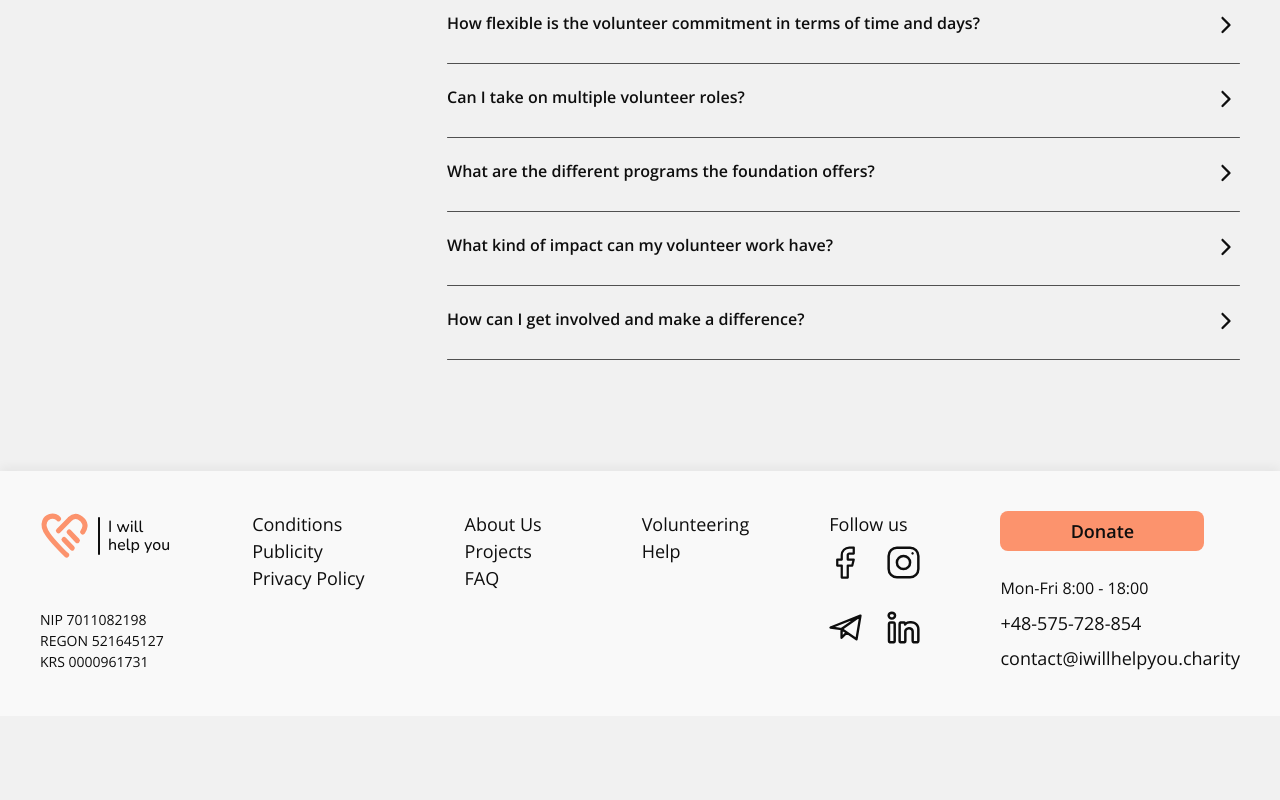
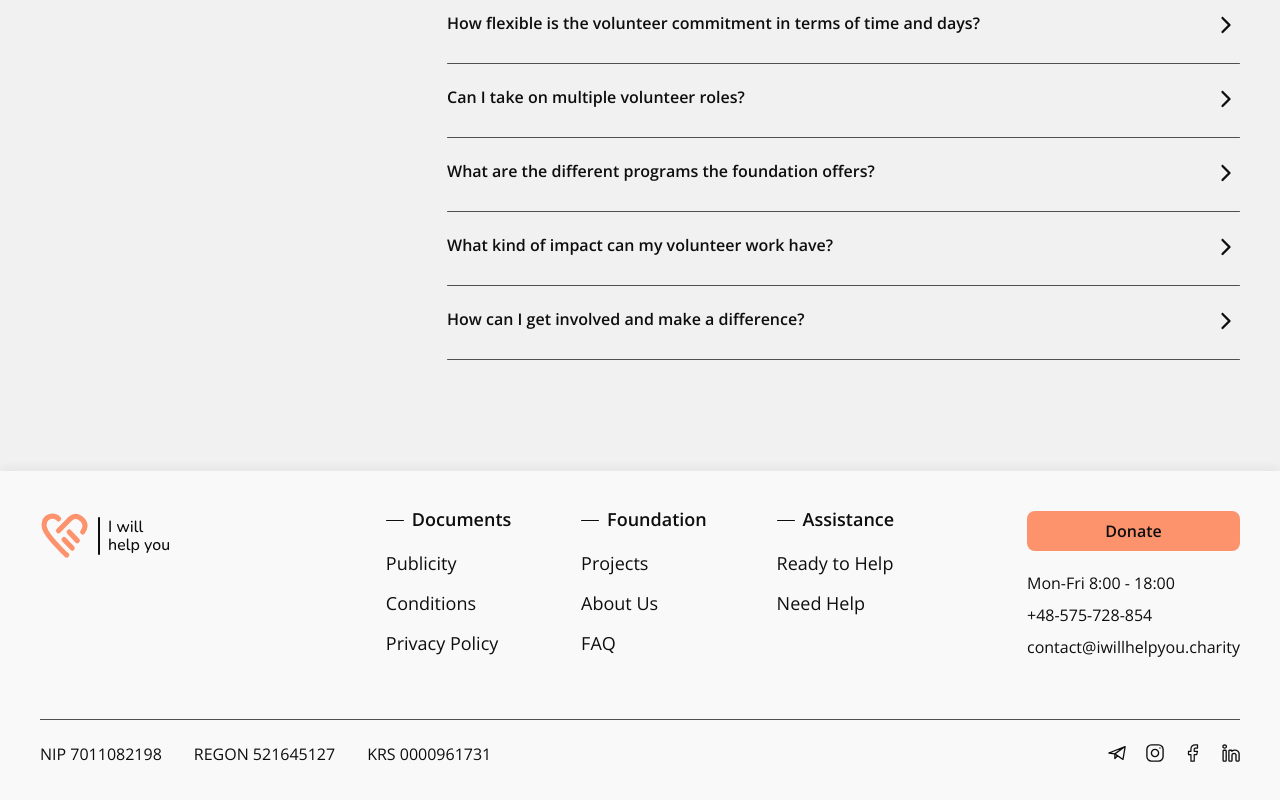
Before and after one commit to anpdko/i-will-help-you-client, a React (Vite) app: page /volunteer in a window 1280 px wide. Shown: the part 3318-4118 px from the top of the page. Before the commit the page ends 4034 px from the top, so only its background shows below. Built offline with nearby package versions, Linux system fonts and the light colour scheme; no server answers; sample sign-in values are in the browser's storage.

Commit message:
redesign footer

```diff
--- a/src/components/Footer/Footer.module.scss
+++ b/src/components/Footer/Footer.module.scss
@@ -2,47 +2,59 @@
 
 .footer {
   box-shadow: 0px -4px 10px 0px rgba(14, 14, 14, 0.05);
-  line-height: 1.5;
+  line-height: 100%;
   @media (min-width: $mobileSmall) {
     background-color: var(--milky);
   }
+  //========================================================================================================================================================
   :global {
     .container {
+      display: flex;
+      flex-direction: column;
       @include adaptiveValue('padding-top', 40, 28, 0, 1200, 390);
-      padding-bottom: toRem(44);
-      @include adaptiveValue('font-size', 18, 16, 0, 1200, 390);
-      display: flex;
-      justify-content: space-between;
-      flex-direction: column;
-      gap: 3rem;
-
-      @media (max-width: em(1126)) {
-        flex-wrap: wrap;
-      }
-
-      @media screen and (min-width: 24.41rem) {
-        flex-direction: row;
-      }
+      @include adaptiveValue('gap', 64, 42, 0, 1200, 390);
     }
   }
-  .column {
+  //========================================================================================================================================================
+  .top {
     display: flex;
-
-    justify-content: space-between;
-    gap: toRem(12);
-    @media (min-width: em(608)) {
+    @include adaptiveValue('gap', 64, 42, 0, 1200, 992);
+    @media (max-width: $mobile) {
       flex-direction: column;
     }
-    @media (max-width: em(608)) {
+  }
+  //========================================================================================================================================================
+  .bottom {
+    border-top: toRem(1) solid var(--dark-grey);
+    display: flex;
+    flex-wrap: wrap-reverse;
+    padding-top: toRem(24);
+    @include adaptiveValue('padding-bottom', 40, 28, 0, 1200, 390);
+    gap: toRem(42);
+    @media (min-width: $mobile) {
+      align-items: center;
+      justify-content: space-between;
+    }
+    @media (max-width: $mobile) {
+      flex-direction: column-reverse;
+    }
+  }
+  //========================================================================================================================================================
+
+  .logo {
+    display: flex;
+    flex: 1 1 auto;
+    @include adaptiveValue("gap", 63, 40,1,380,320);
+    @media (max-width: $mobile) {
+
       width: 100%;
+      justify-content: space-between;
     }
-
-    &__logo {
-      display: inline-block;
-      height: toRem(48);
+    a {
+      display: inline-flex;
       svg {
         max-width: toRem(132);
-        height: toRem(48);
+        max-height: toRem(48);
         transition: opacity 0.3s;
         @media (any-hover: hover) {
           &:hover {
@@ -51,98 +63,84 @@
         }
       }
     }
-    &__text {
-      font-size: toRem(14);
-    }
+  }
+  //========================================================================================================================================================
+  .links {
+    display: flex;
+    flex: 0 1 74.5%; /* 894/1200 */
+    @include adaptiveValue('gap', 93, 40, 0, 1200, 992);
   }
 
+  //========================================================================================================================================================
   .nav {
     display: flex;
-    flex-direction: row;
-    flex-wrap: nowrap;
-    @include adaptiveValue('column-gap', 100, 60);
-    row-gap: toRem(30);
-    @media (max-width: $mobile) {
-      flex-wrap: wrap;
-    }
-    &__list {
-      display: flex;
-      flex-direction: column;
-      @include adaptiveValue('gap', 10, 24, 3, 768, 390);
-    }
-  }
+    flex: 1 1 auto;
+    gap: toRem(30);
 
-  .social {
-    display: flex;
-    flex-direction: column;
-    gap: toRem(8);
-    @include adaptiveValue('gap', 8, 16, 0, 1200, 390);
-    @media (max-width: $mobile) {
-      font-weight: 600;
-    }
-    &__items {
-      gap: toRem(25);
-      width: fit-content;
-      @media (min-width: em(437)) {
-        display: grid;
-        grid-template-columns: repeat(2, 1fr);
-      }
-      @media (max-width: em(436)) {
-        display: flex;
-        align-items: center;
-      }
-    }
-    &__link {
-      svg {
-        width: toRem(33);
-        height: toRem(33);
+      justify-content: space-evenly;
 
-        transition:
-          fill,
-          stroke 0.4s;
-        @media (any-hover: hover) {
-          &:hover {
-            fill: var(--orange);
-            stroke: var(--orange);
+
+
+    @include adaptiveValue('font-size', 18, 16, 0, 1200, 390);
+    &__column {
+      @media (min-width: $mobile) {
+        h2 {
+          font-weight: 600;
+          position: relative;
+          padding-left: toRem(26);
+          &:not(:last-child) {
+            margin-bottom: toRem(28);
+          }
+          &::before {
+            content: '';
+            position: absolute;
+            width: toRem(18);
+            height: toRem(1);
+            border-radius: toRem(1);
+            top: em(9, 18);
+
+            left: 0;
+            background-color: var(--black);
           }
         }
       }
+      @media (max-width: $mobile) {
+        h2 {
+          display: none;
+        }
+      }
+
+      ul {
+        display: flex;
+        flex-direction: column;
+        gap: toRem(24);
+      }
     }
   }
-
+  //========================================================================================================================================================
+  .button {
+    @media (min-width: $mobile) {
+      min-width: toRem(213);
+      &:not(:last-child) {
+        margin-bottom: toRem(24);
+      }
+    }
+    @media (max-width: $mobile) {
+      width: 100%;
+      max-height: fit-content;
+    }
+  }
+  //========================================================================================================================================================
   .contacts {
-    line-height: 150%;
-    p {
-      font-size: toRem(16);
-    }
-    @include adaptiveValue('font-size', 18, 16, 0, 1200, 390);
-    @media (min-width: em(437)) {
-      min-width: toRem(204);
-      &__btn {
-        &:not(:last-child) {
-          margin-bottom: toRem(24);
-        }
-      }
+    line-height: 100%;
+    @media (min-width: $mobile) {
       &__list {
         display: flex;
         flex-direction: column;
-        gap: 1rem;
-
-        @media screen and (min-width: 48rem) {
-          gap: 0.5rem;
-        }
+        gap: toRem(16);
       }
     }
-    @media (max-width: em(436)) {
-      min-width: 100%;
-      &__btn {
-        min-width: 100%;
-        padding: toRem(20);
-        &:not(:last-child) {
-          margin-bottom: toRem(48);
-        }
-      }
-
+    @media (max-width: $mobile) {
       &__item {
         padding: toRem(14) toRem(30);
         border: toRem(2) solid var(--light-grey);
@@ -179,4 +177,42 @@
       }
     }
   }
+  //========================================================================================================================================================
+  .text {
+    display: flex;
+    flex-wrap: wrap;
+    @include adaptiveValue('column-gap', 32, 20, 0, 1200, 390);
+    row-gap: toRem(16);
+    @media (max-width: $mobileSmall) {
+      flex-direction: column;
+      font-size: toRem(14);
+    }
+  }
+  //========================================================================================================================================================
+  .social {
+    &__items {
+      display: inline-flex;
+      align-items: center;
+      justify-content: center;
+      gap: toRem(20);
+    }
+    &__link {
+      svg {
+        transition: stroke 0.4s;
+        @media (min-width: $mobile) {
+          width: toRem(18);
+          height: toRem(18);
+        }
+        @media (max-width: $mobile) {
+          width: toRem(24);
+          height: toRem(24);
+        }
+        @media (any-hover: hover) {
+          &:hover {
+            stroke: var(--orange);
+          }
+        }
+      }
+    }
+  }
 }
--- a/src/components/Footer/Footer.tsx
+++ b/src/components/Footer/Footer.tsx
@@ -25,117 +25,104 @@ const Footer = () => {
   return (
     <footer className={s.footer}>
       <div className='container'>
-        <div className={s.column}>
-          <Link
-            onClick={handleScrollTop}
-            to='/'
-            className={s.column__logo}
-            aria-label='Logo'
-          >
+        <div className={s.top}>
+          <div className={s.logo}>
+            <Link onClick={handleScrollTop} to='/' aria-label='Logo'>
               <svg>
                 <use href={sprite + '#logo-header'} />
               </svg>
             </Link>
-          <div className={s.column__text}>
-            <p>NIP 7011082198</p>
-            <p>REGON 521645127</p>
-            <p>KRS 0000961731</p>
+            <MediaQuery maxWidth={767}>
+              <ButtonApp type='link' to='/donate' className={s.button}>
+                {t('Donate')}
+              </ButtonApp>
+            </MediaQuery>
           </div>
-        </div>
+          <MediaQuery minWidth={768}>
+            <div className={s.links}>
+              <MediaQuery minWidth={992}>
                 <nav className={s.nav}>
-          <ul className={s.nav__list}>
+                  <div className={s.nav__column}>
+                    <h2>{t('Documents')}</h2>
+                    <ul>
+                      <li>
+                        <Link to='/publicity'>{t('Publicity')}</Link>
+                      </li>
                       <li>
                         <Link to='/conditions'>{t('Conditions')}</Link>
-            </li>
-            <li>
-              <Link to='/publicity'>{t('Publicity')}</Link>
                       </li>
                       <li>
                         <Link to='/privacy'>{t('Privacy Policy')}</Link>
                       </li>
                     </ul>
-
-          <ul className={s.nav__list}>
+                  </div>
+                  <div className={s.nav__column}>
+                    <h2>{t('Foundation')}</h2>
+                    <ul>
+                      <li>
+                        <Link to='/projects'>{t('Projects')}</Link>
+                      </li>
                       <li>
                         <Link to='/about'>{t('About Us')}</Link>
-            </li>
-            <li>
-              <Link to='/projects'>{t('Projects')}</Link>
                       </li>
                       <li>
                         <Link to='#'>{t('FAQ')}</Link>
                       </li>
                     </ul>
-
-          <ul className={s.nav__list}>
+                  </div>
+                  <div className={s.nav__column}>
+                    <h2>{t('Assistance')}</h2>
+                    <ul>
                       <li>
-              <Link to='/volunteer'>{t('Volunteering')}</Link>
+                        <Link to='/volunteer'>{t('Ready to Help')}</Link>
                       </li>
                       <li>
-              <Link to='/needhelp'>{t('Help')}</Link>
-            </li>
-          </ul>
-        </nav>
-
-        <div className={s.social}>
-          <p>{t('Follow us')}</p>
-          <ul className={s.social__items}>
-            <li>
-              <Link
-                to={facebookLink}
-                target='_blank'
-                className={s.social__link}
-                aria-label='link facebook'
-              >
-                <svg>
-                  <use href={sprite + '#facebook'} />
-                </svg>
-              </Link>
-            </li>
-            <li>
-              <Link
-                to='https://www.instagram.com/iwillhelpyoucharity/?fbclid=IwARlX-K6LDvtT-73bOxav9ni37oh20veCSDBfo9auoIU36aoFamKCSK41Qfg'
-                target='_blank'
-                className={s.social__link}
-                aria-label='link instagram'
-              >
-                <svg>
-                  <use href={sprite + '#instagram'} />
-                </svg>
-              </Link>
-            </li>
-            <li>
-              <Link
-                to='https://t.me/IWillHelpYouCharity'
-                target='_blank'
-                className={s.social__link}
-                aria-label='link telegram'
-              >
-                <svg>
-                  <use href={sprite + '#telegram'} />
-                </svg>
-              </Link>
-            </li>
-            <li>
-              <Link
-                to='https://www.linkedin.com/company/charity-foundation-i-will-help-you/'
-                target='_blank'
-                className={s.social__link}
-                aria-label='link linkedin'
-              >
-                <svg>
-                  <use href={sprite + '#linkedin'} />
-                </svg>
-              </Link>
+                        <Link to='/needhelp'>{t('Need Help')}</Link>
                       </li>
                     </ul>
                   </div>
-
+                </nav>
+              </MediaQuery>
+              <MediaQuery maxWidth={991}>
+                <nav className={s.nav}>
+                  <div className={s.nav__column}>
+                    <ul>
+                      <li>
+                        <Link to='/publicity'>{t('Publicity')}</Link>
+                      </li>
+                      <li>
+                        <Link to='/conditions'>{t('Conditions')}</Link>
+                      </li>
+                      <li>
+                        <Link to='/privacy'>{t('Privacy Policy')}</Link>
+                      </li>
+                      <li>
+                        <Link to='#'>{t('FAQ')}</Link>
+                      </li>
+                    </ul>
+                  </div>
+                  <div className={s.nav__column}>
+                    <ul>
+                      <li>
+                        <Link to='/projects'>{t('Projects')}</Link>
+                      </li>
+                      <li>
+                        <Link to='/about'>{t('About Us')}</Link>
+                      </li>
+                      <li>
+                        <Link to='/volunteer'>{t('Ready to Help')}</Link>
+                      </li>
+                      <li>
+                        <Link to='/needhelp'>{t('Need Help')}</Link>
+                      </li>
+                    </ul>
+                  </div>
+                </nav>
+              </MediaQuery>
               <div className={s.contacts}>
-          <ButtonApp type='link' to='/donate' className={s.contacts__btn}>
+                <ButtonApp type='link' to='/donate' className={s.button}>
                   {t('Donate')}
                 </ButtonApp>
-          <MediaQuery minWidth={437}>
                 <ul className={s.contacts__list}>
                   <li>
                     <p>{t('Mon-Fri')} 8:00 - 18:00</p>
@@ -149,8 +136,54 @@ const Footer = () => {
                     </Link>
                   </li>
                 </ul>
+              </div>
+            </div>
           </MediaQuery>
-          <MediaQuery maxWidth={436}>
+          <MediaQuery maxWidth={767}>
+            <nav className={s.nav}>
+              <div className={s.nav__column}>
+                <ul>
+                  <li>
+                    <Link to='/publicity'>{t('Publicity')}</Link>
+                  </li>
+                  <li>
+                    <Link to='/conditions'>{t('Conditions')}</Link>
+                  </li>
+                  <li>
+                    <Link to='/privacy'>{t('Privacy Policy')}</Link>
+                  </li>
+                  <li>
+                    <Link to='#'>{t('FAQ')}</Link>
+                  </li>
+                </ul>
+              </div>
+              <div className={s.nav__column}>
+                <ul>
+                  <li>
+                    <Link to='/projects'>{t('Projects')}</Link>
+                  </li>
+                  <li>
+                    <Link to='/about'>{t('About Us')}</Link>
+                  </li>
+                  <li>
+                    <Link to='/volunteer'>{t('Ready to Help')}</Link>
+                  </li>
+                  <li>
+                    <Link to='/needhelp'>{t('Need Help')}</Link>
+                  </li>
+                </ul>
+              </div>
+            </nav>
+          </MediaQuery>
+        </div>
+
+        <div className={s.bottom}>
+          <div className={s.text}>
+            <p>NIP 7011082198</p>
+            <p>REGON 521645127</p>
+            <p>KRS 0000961731</p>
+          </div>
+          <MediaQuery maxWidth={767}>
             <ul className={s.contacts}>
               <li className={s.contacts__item}>
                 <Link to='tel:+48575728854' className={s.contacts__link}>
@@ -179,6 +212,58 @@ const Footer = () => {
               </li>
             </ul>
           </MediaQuery>
+          <div className={s.social}>
+            <ul className={s.social__items}>
+              <li>
+                <Link
+                  to='https://t.me/IWillHelpYouCharity'
+                  target='_blank'
+                  className={s.social__link}
+                  aria-label='link telegram'
+                >
+                  <svg>
+                    <use href={sprite + '#telegram'} />
+                  </svg>
+                </Link>
+              </li>
+              <li>
+                <Link
+                  to='https://www.instagram.com/iwillhelpyoucharity/?fbclid=IwARlX-K6LDvtT-73bOxav9ni37oh20veCSDBfo9auoIU36aoFamKCSK41Qfg'
+                  target='_blank'
+                  className={s.social__link}
+                  aria-label='link instagram'
+                >
+                  <svg>
+                    <use href={sprite + '#instagram'} />
+                  </svg>
+                </Link>
+              </li>
+              <li>
+                <Link
+                  to={facebookLink}
+                  target='_blank'
+                  className={s.social__link}
+                  aria-label='link facebook'
+                >
+                  <svg>
+                    <use href={sprite + '#facebook'} />
+                  </svg>
+                </Link>
+              </li>
+              <li>
+                <Link
+                  to='https://www.linkedin.com/company/charity-foundation-i-will-help-you/'
+                  target='_blank'
+                  className={s.social__link}
+                  aria-label='link linkedin'
+                >
+                  <svg>
+                    <use href={sprite + '#linkedin'} />
+                  </svg>
+                </Link>
+              </li>
+            </ul>
+          </div>
         </div>
       </div>
     </footer>
--- a/src/translation/ua.json
+++ b/src/translation/ua.json
@@ -17,6 +17,10 @@
   "Incorrect password. Please try again": "Невірний пароль. Будь ласка, спробуйте ще раз",
 
   "Donate": "Задонатити",
+
+  "Foundation": "Фундація",
+  "Documents": "Документи",
+  "Assistance": "Допомога",
   "Donate Now": "Задонатити зараз",
   "Become a Volunteer": "Стати волонтером",
   "Conditions": "Умови",
@@ -250,7 +254,7 @@
   "Conditions for Using the 'I Will Help You Foundation' Website": "Умови користування веб-сайтом фонду «Я допоможу тобі».",
 
 
-  "Documents": "Документи",
+
   "Charter and registration documents of the Fund": "Статут та реєстраційні документи Фонду"
 
 
```
Also changed, not shown: src/components/Navbar/Navbar.module.scss (+6 -2 lines). Lines whose indentation alone changed are shown as unchanged.
